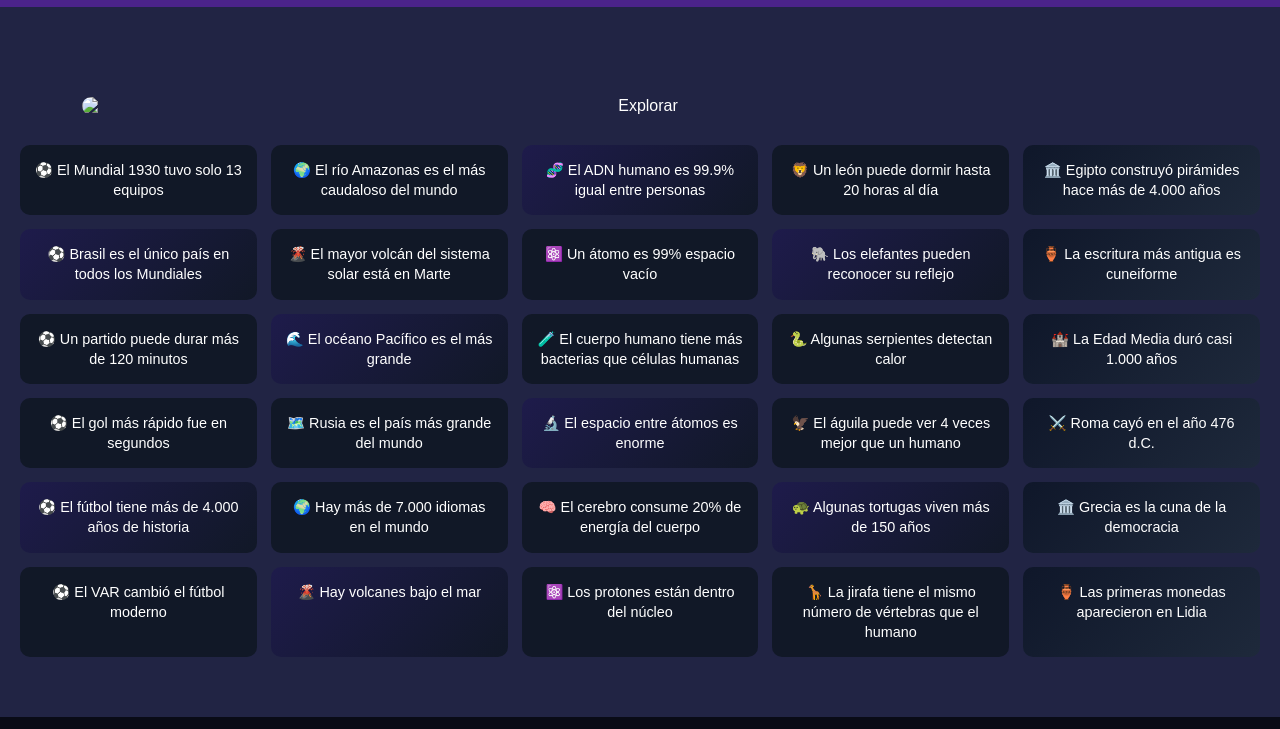
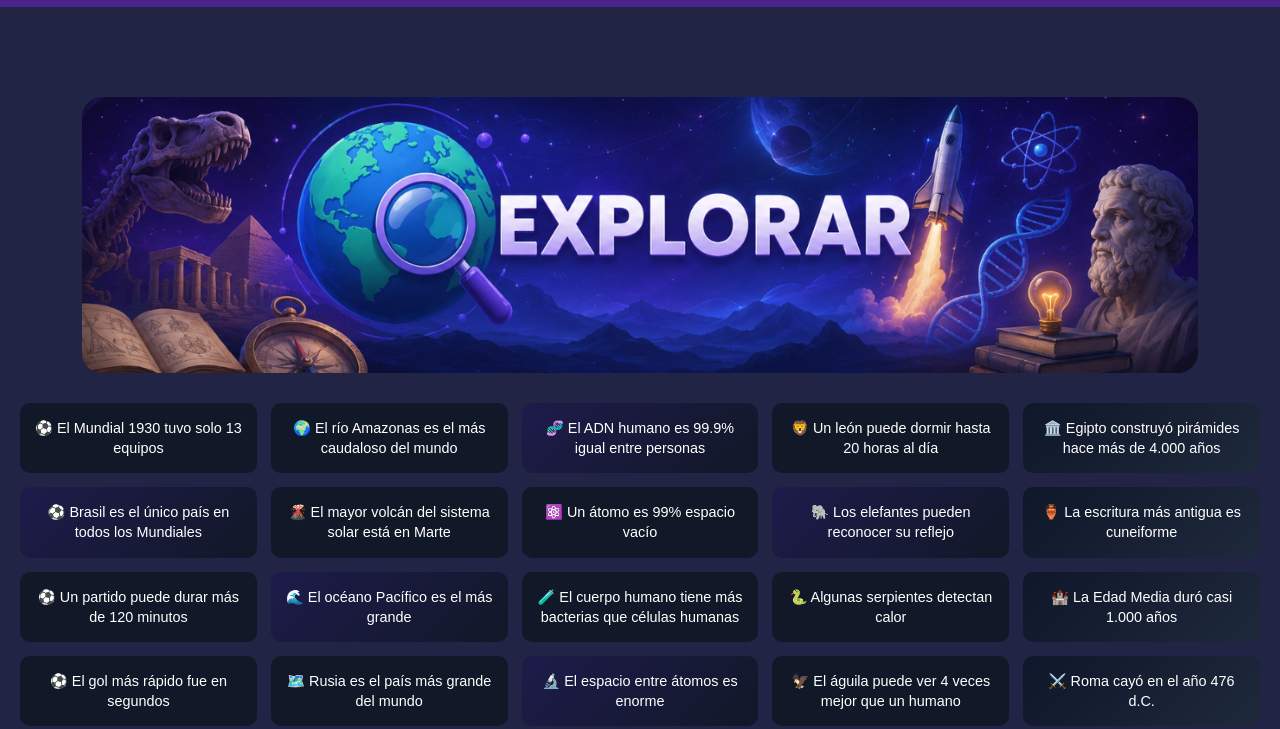
Before and after one commit to dylanarteaga/FactVerse, a plain HTML site: page explorar.html in a window 1280 px wide. Shown: the part 57-786 px from the top of the page. Drawn offline with Linux system fonts and the light colour scheme.

```diff
--- a/explorar.html
+++ b/explorar.html
@@ -32,7 +32,7 @@
 </nav>
 <section class="explorar">
 <section class="explorar-header">
-    <img src="img/explora-banner.png" alt="Explorar" class="explorar-banner">
+    <img src="explora-banner.png" alt="Explorar" class="explorar-banner">
 </section>
   <div class="grid-explorar">
 
```
